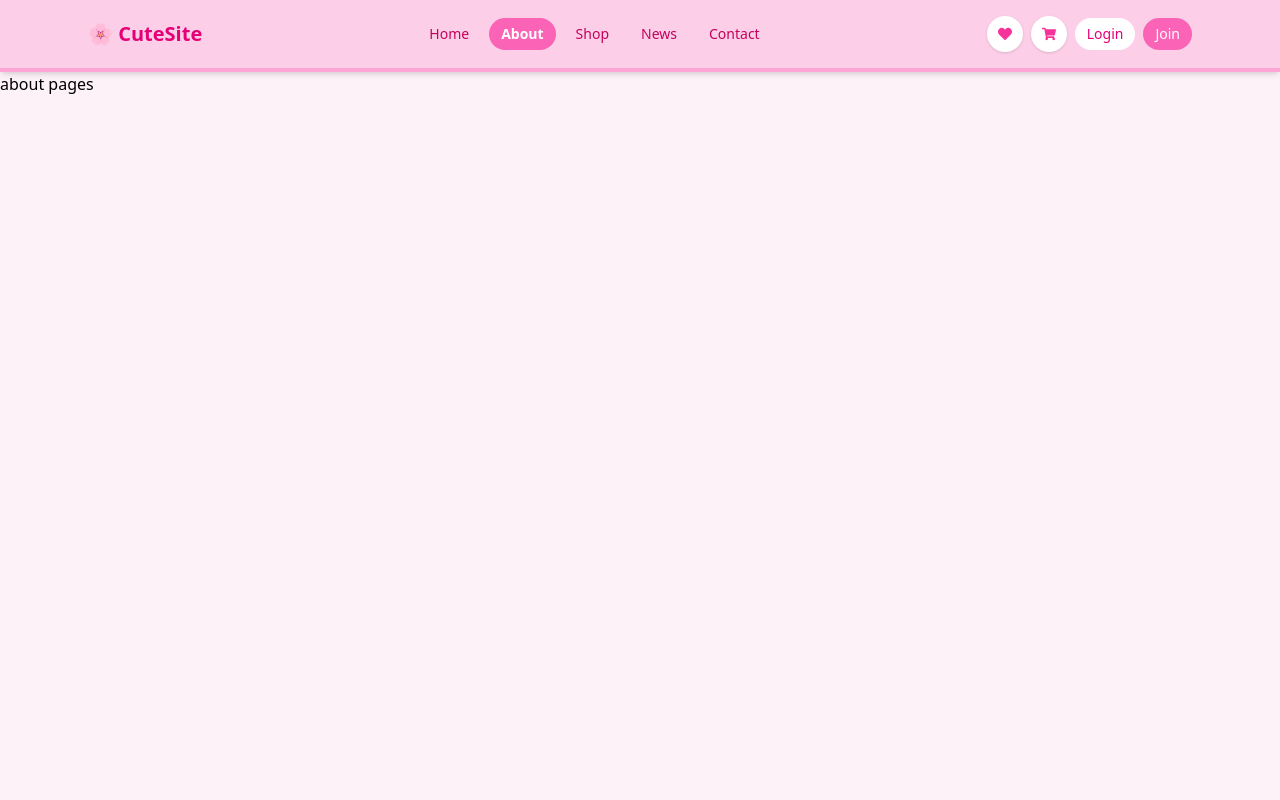
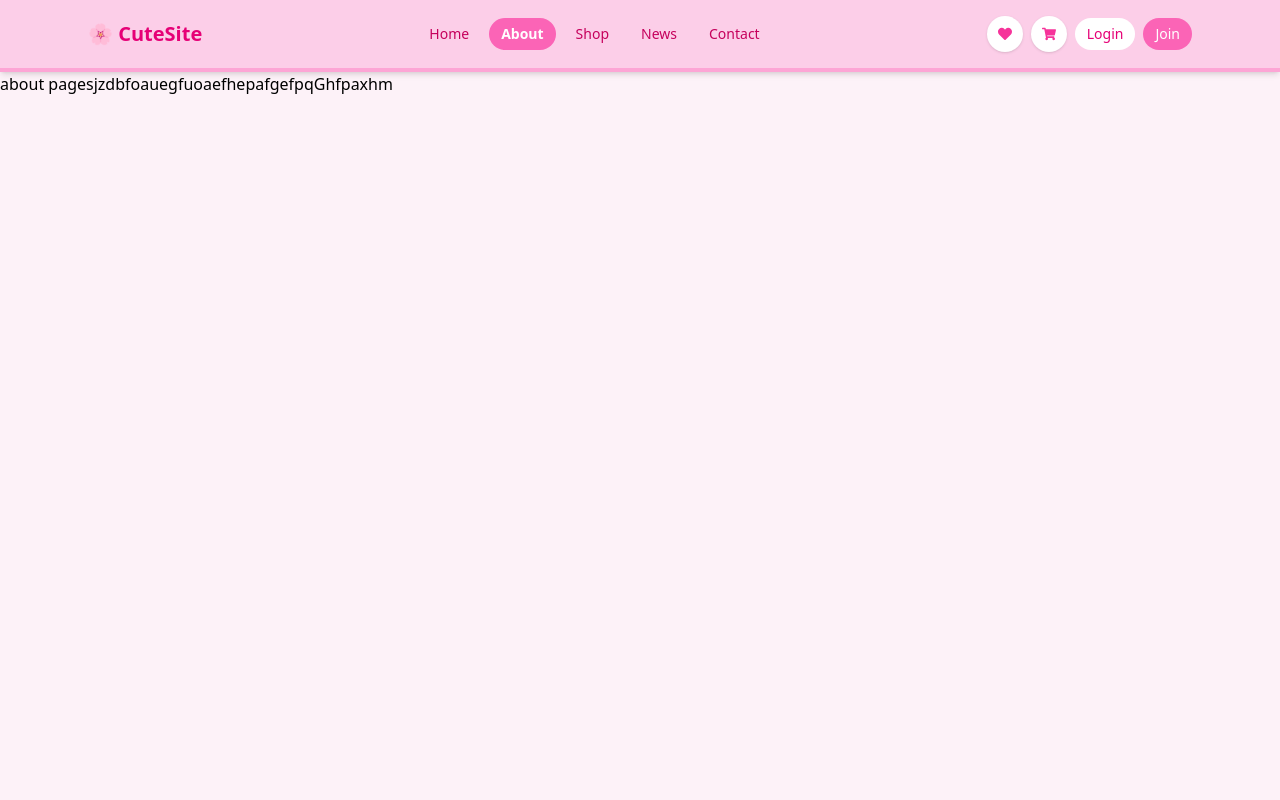
Before and after one commit to JEN-GIT-123/git_sarona, a React (Vite) app: page /about in a window 1280 px wide. Shown: the top 800 px of the page. Built offline with nearby package versions, Linux system fonts and the light colour scheme.

Commit message:
test1212

```diff
--- a/src/pages/About.jsx
+++ b/src/pages/About.jsx
@@ -3,7 +3,7 @@ import { FaHeart, FaLightbulb, FaUsers } from "react-icons/fa";
 export default function About() {
   return (
     <div className="bg-pink-50 min-h-screen">
-       about pages
+       about pagesjzdbfoauegfuoaefhepafgefpqGhfpaxhm
     </div>
   );
 }
```
